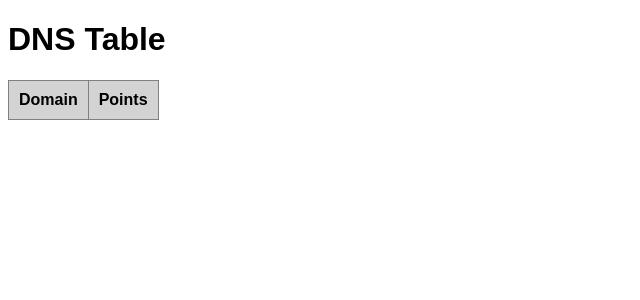
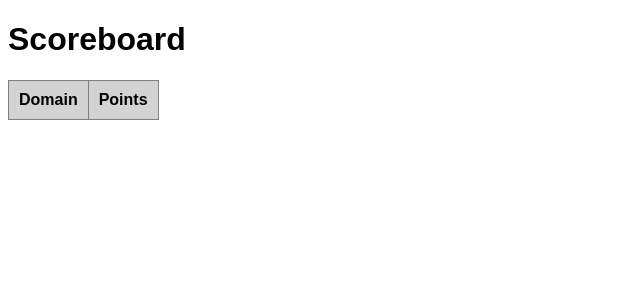
Before and after one commit to MD5M-128/Endless-CTF, a Flask app: page /scoreboard/ in a window 1280 px wide. Shown: the top 300 px of the page, without its empty margins (0-640 px from the left). Run offline with Flask 2, Linux system fonts and the light colour scheme; data that the repository does not hold is empty.

Commit message:
Fixed table title (was ‘DNS Table’)

```diff
--- a/templates/scoreboard.html
+++ b/templates/scoreboard.html
@@ -7,7 +7,7 @@
     </head>
     <body>
         <h1>
-            DNS Table
+            Scoreboard
         </h1>
         <table id="scores">
             <tr>
```
